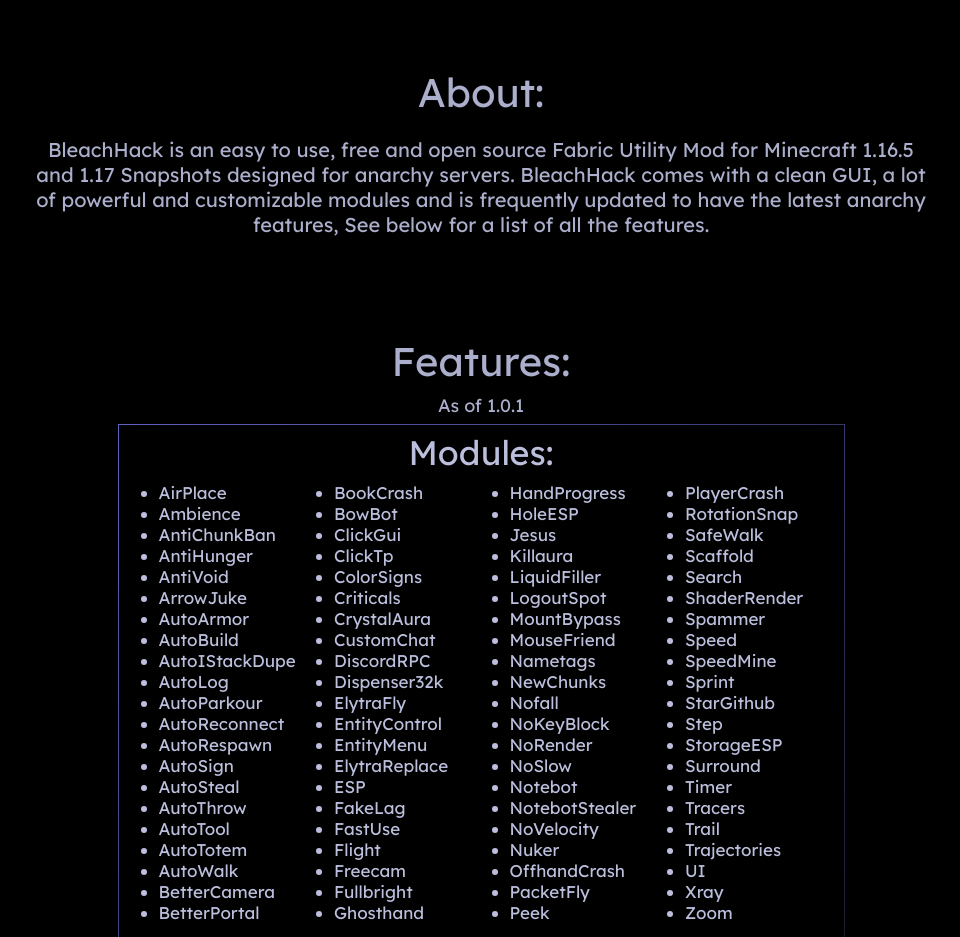
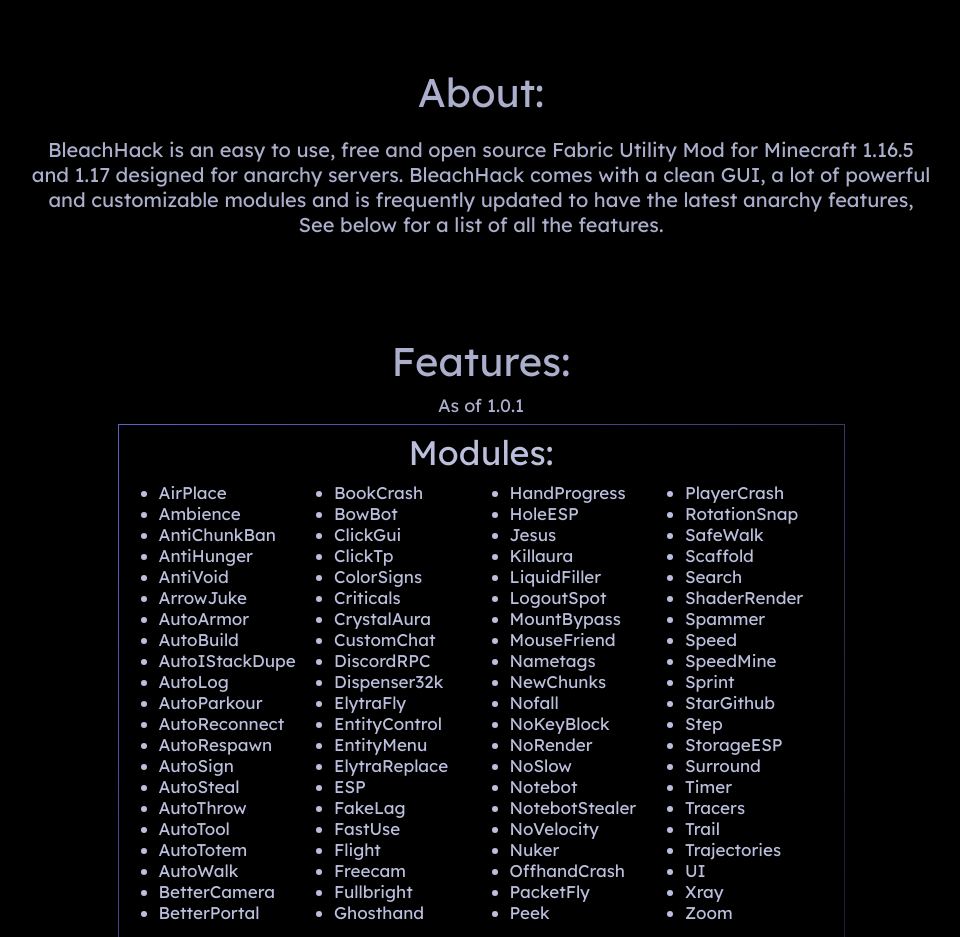
Before and after one commit to bleachhack/bleachhack.github.io, a plain HTML site: page index.html in a window 1280 px wide. Shown: the part 820-1757 px from the top of the page, without its empty margins (159-1119 px from the left). Drawn offline with Linux system fonts and the light colour scheme.

Commit message:
lil trolling we do

```diff
--- a/index.html
+++ b/index.html
@@ -55,7 +55,7 @@
   <div style="height: 130px;"></div>
 
   <p class="text" style="line-height: 10px;">About:</p>
-  <p class="about-text">BleachHack is an easy to use, free and open source Fabric Utility Mod for Minecraft 1.16.5 and 1.17 Snapshots designed for anarchy servers. BleachHack comes with a clean GUI, a lot of powerful and customizable modules and is frequently updated to have the latest anarchy features, See below for a list of all the features.</p>
+  <p class="about-text">BleachHack is an easy to use, free and open source Fabric Utility Mod for Minecraft 1.16.5 and 1.17 designed for anarchy servers. BleachHack comes with a clean GUI, a lot of powerful and customizable modules and is frequently updated to have the latest anarchy features, See below for a list of all the features.</p>
 
   <div style="height: 75px;"></div>
 
```
